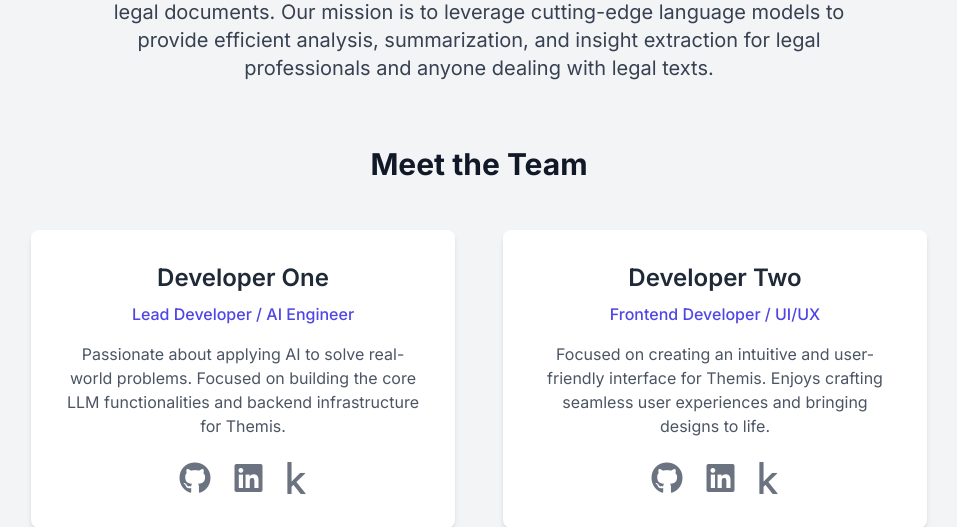
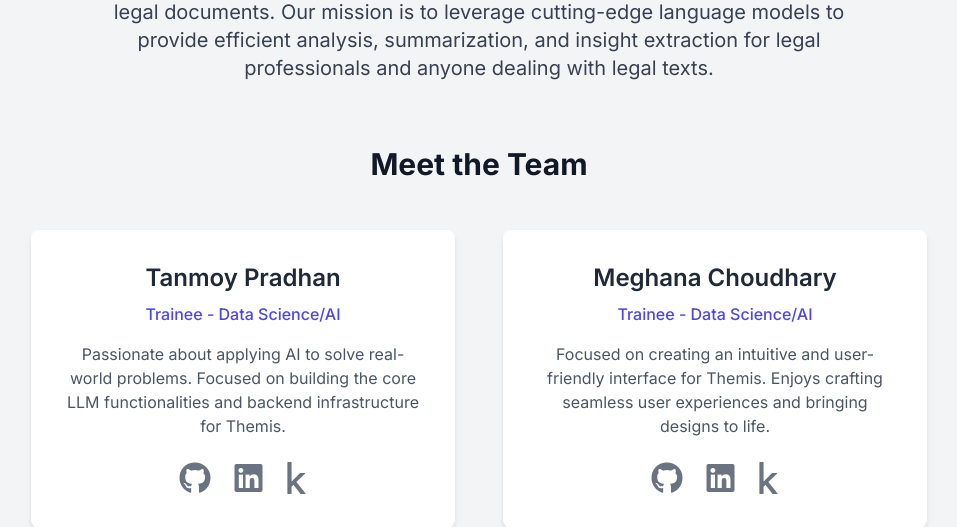
Before and after one commit to Tanmoy0077/Themis, a Flask app: page /about in a window 1280 px wide. Shown: the part 270-797 px from the top of the page, without its empty margins (161-1118 px from the left). Run offline with Flask 3, Linux system fonts and the light colour scheme; some libraries are stand-ins or nearby versions.

Commit message:
Update UI

```diff
--- a/templates/about.html
+++ b/templates/about.html
@@ -37,8 +37,8 @@
             <div class="profile-card bg-white p-8 rounded-lg shadow-md text-center">
                 <!-- Optional: Add an img tag here for a profile picture -->
                 <!-- <img src="placeholder_dev1.jpg" alt="Developer One" class="w-24 h-24 rounded-full mx-auto mb-4"> -->
-                <h3 class="text-2xl font-semibold text-gray-800 mb-2">Developer One</h3>
-                <p class="text-indigo-600 font-medium mb-4">Lead Developer / AI Engineer</p>
+                <h3 class="text-2xl font-semibold text-gray-800 mb-2">Tanmoy Pradhan</h3>
+                <p class="text-indigo-600 font-medium mb-4">Trainee - Data Science/AI</p>
                 <p class="text-gray-600 mb-6">
                     Passionate about applying AI to solve real-world problems. Focused on building the core LLM functionalities and backend infrastructure for Themis.
                 </p>
@@ -59,8 +59,8 @@
             <div class="profile-card bg-white p-8 rounded-lg shadow-md text-center">
                 <!-- Optional: Add an img tag here for a profile picture -->
                 <!-- <img src="placeholder_dev2.jpg" alt="Developer Two" class="w-24 h-24 rounded-full mx-auto mb-4"> -->
-                <h3 class="text-2xl font-semibold text-gray-800 mb-2">Developer Two</h3>
-                <p class="text-indigo-600 font-medium mb-4">Frontend Developer / UI/UX</p>
+                <h3 class="text-2xl font-semibold text-gray-800 mb-2">Meghana Choudhary</h3>
+                <p class="text-indigo-600 font-medium mb-4">Trainee - Data Science/AI</p>
                 <p class="text-gray-600 mb-6">
                     Focused on creating an intuitive and user-friendly interface for Themis. Enjoys crafting seamless user experiences and bringing designs to life.
                 </p>
--- a/templates/index.html
+++ b/templates/index.html
@@ -140,7 +140,7 @@
         <!-- Footer -->
         <footer class="bg-gray-800 py-8">
             <div class="container mx-auto px-6 text-center text-gray-400">
-                <p>&copy; 2024 Themis. All rights reserved.</p>
+                <p>&copy; 2025 Themis. All rights reserved.</p>
                 <!-- Optional: Add social links here -->
                 <div class="mt-4">
                     <a href="https://github.com/Tanmoy0077/Themis" target="_blank" rel="noopener noreferrer"
```
Also changed, not shown: templates/court.html (+53 -43 lines).
